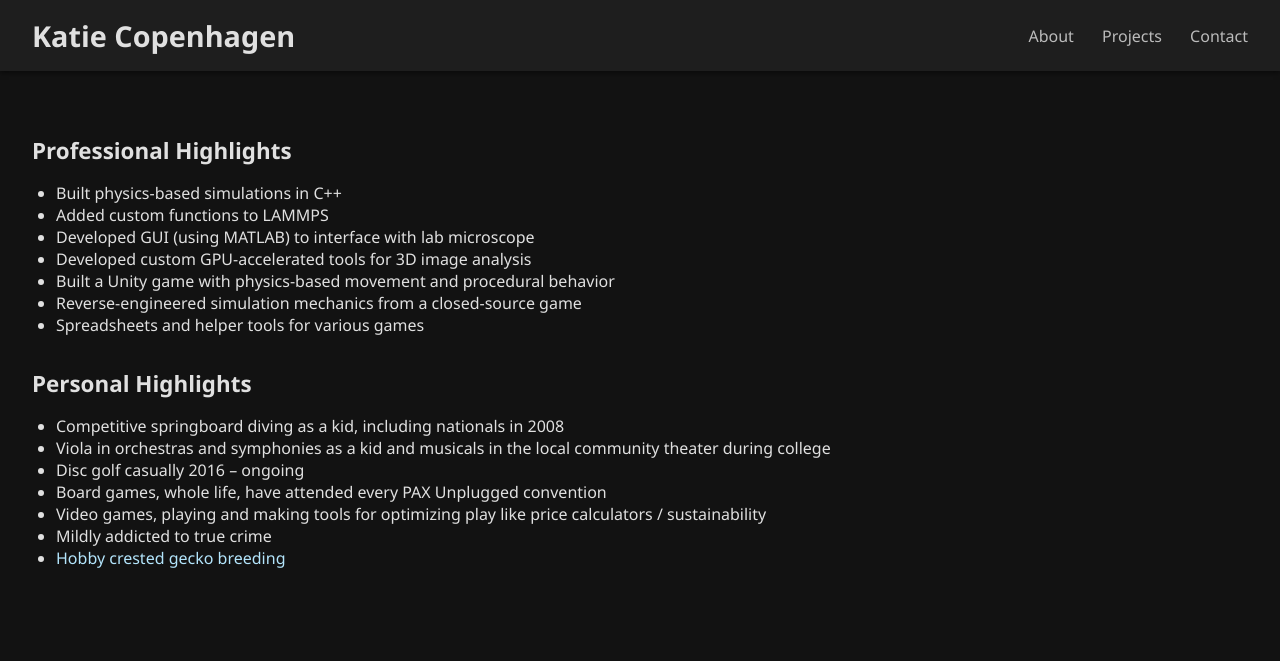
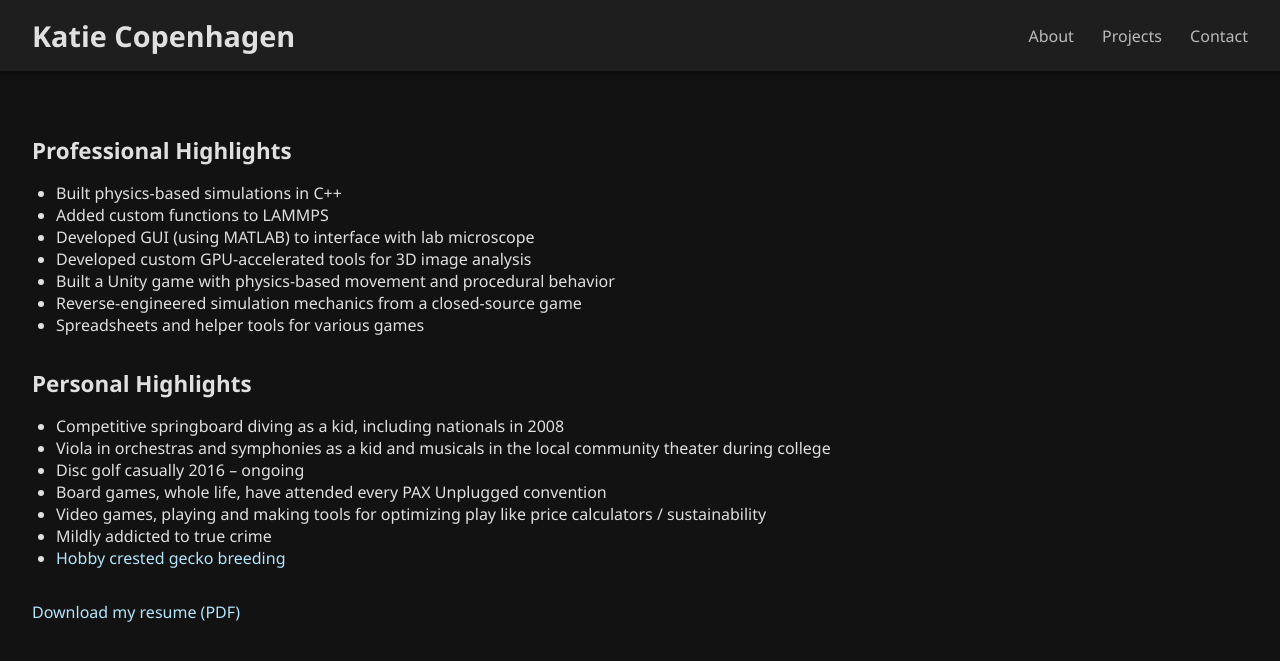
Before and after one commit to kcopenhagen/kcopenhagen.github.io, a Jekyll site: the page built from about.md, in a window 1280 px wide. Shown: the top 661 px of the page. Built offline with Jekyll 4.4.1, drawn with Linux system fonts in a browser that asks for light colours.

Commit message:
Added resume

```diff
--- a/about.md
+++ b/about.md
@@ -21,3 +21,5 @@ title: Katie Copenhagen
 - Video games, playing and making tools for optimizing play like price calculators / sustainability
 - Mildly addicted to true crime
 - [Hobby crested gecko breeding](https://www.morphmarket.com/stores/kcopenhagen/)
+
+<a href="media/resume.pdf" download>Download my resume (PDF)</a>
```
Also changed, not shown: 1 other file.
